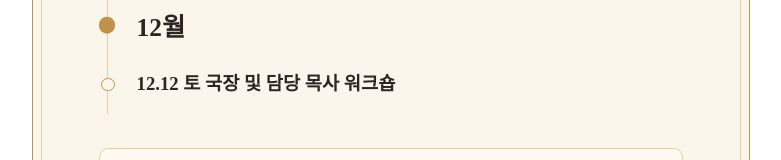
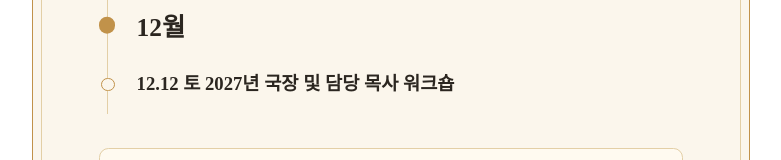
Before and after one commit to kgsdoing21-lab/-, a plain HTML site: page 추진업무_로드맵_2026.html in a window 1280 px wide. Shown: the part 547-707 px from the top of the page, without its empty margins (6-787 px from the left). Drawn offline with Linux system fonts and the light colour scheme; a web font is replaced by a local one.

Commit message:
로드맵: 12.12 워크숍을 2027년 국장 및 담당 목사 워크숍으로 명시
Co-Authored-By: Claude Opus 5.5 <noreply@anthropic.com>
Claude-Session: https://claude.ai/code/session_017g5fWdYdastgPsSnzpEmpF

```diff
--- a/추진업무_로드맵_2026.html
+++ b/추진업무_로드맵_2026.html
@@ -81,7 +81,7 @@
       </div>
       <div class="item key">11.29 주일 정기당회 후 모임 : 교역자 및 직원 업무 매뉴얼 검토</div>
       <div class="month m2">12월</div>
-      <div class="item">12.12 토 국장 및 담당 목사 워크숍</div>
+      <div class="item">12.12 토 2027년 국장 및 담당 목사 워크숍</div>
     </section>
 
     <section class="box">
```
Also changed, not shown: 1 other file.
